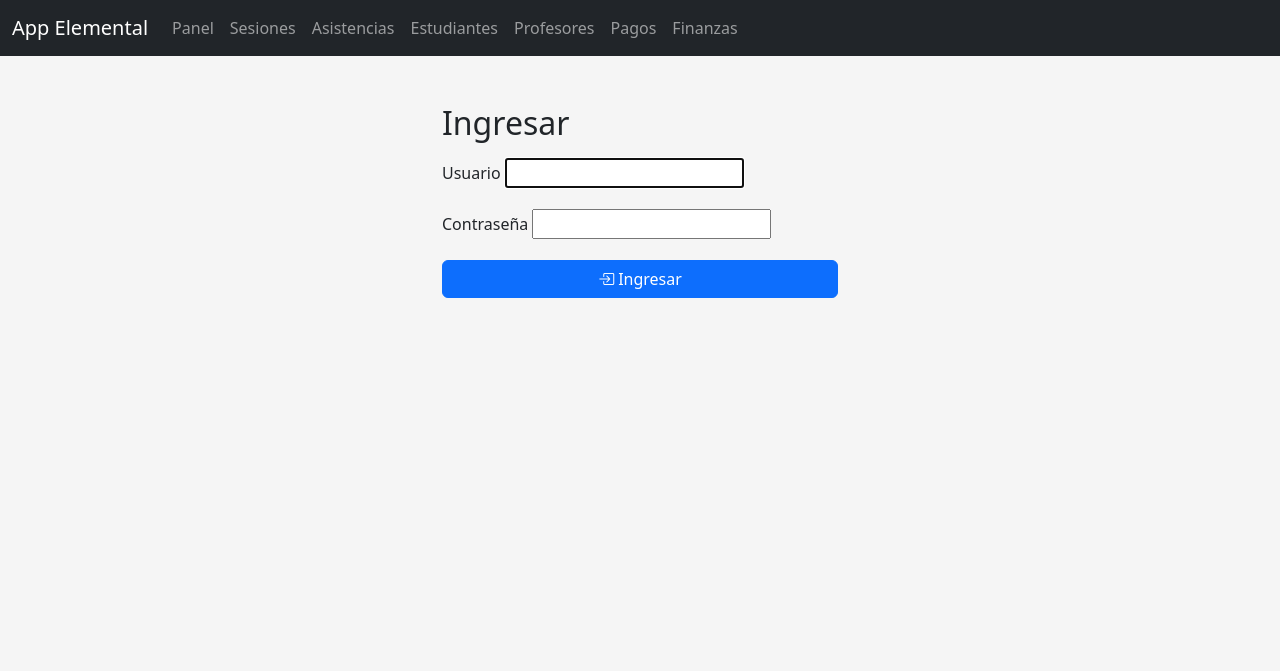
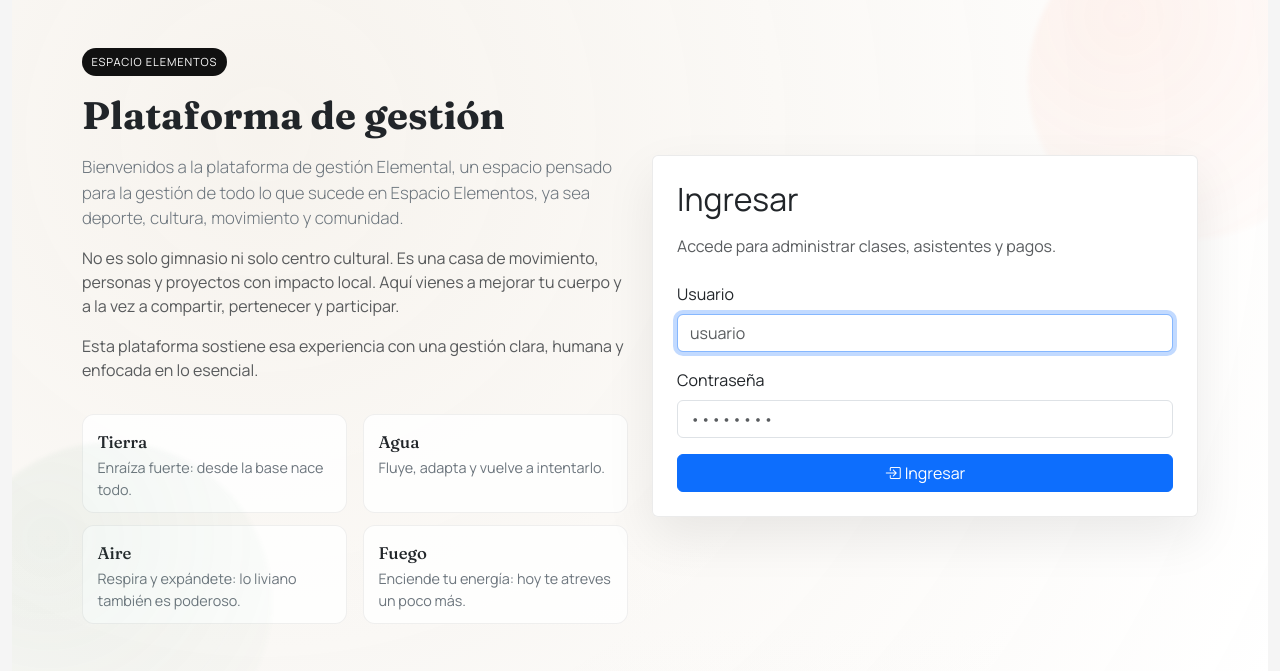
Before and after one commit to alvaroavx/avx-django-plataformaelemental, a Django app: page /accounts/login/ in a window 1280 px wide. Shown: the top 671 px of the page. Run offline with Django 5.2, Linux system fonts and the light colour scheme.

Commit message:
feat: se agrega vista para el login

```diff
--- a/plataformaelemental/urls.py
+++ b/plataformaelemental/urls.py
@@ -20,6 +20,8 @@ from django.conf import settings
 from django.conf.urls.static import static
 from django.urls import include, path
 from django.views.generic import RedirectView
+
+from webapp.forms import CustomLoginForm
 from django.utils.translation import gettext_lazy as _
 
 admin.site.site_header = _("Administración Plataforma Elemental")
@@ -29,7 +31,15 @@ admin.site.index_title = _("Gestión de operaciones")
 urlpatterns = [
     path("", RedirectView.as_view(url="/app/", permanent=False)),
     path("admin/", admin.site.urls),
-    path("accounts/login/", auth_views.LoginView.as_view(), name="login"),
+    path(
+        "accounts/login/",
+        auth_views.LoginView.as_view(
+            extra_context={"hide_nav": True},
+            authentication_form=CustomLoginForm,
+            template_name="registration/login.html",
+        ),
+        name="login",
+    ),
     path("api/", include("api.urls")),
 ] + static(settings.MEDIA_URL, document_root=settings.MEDIA_ROOT)
 urlpatterns += [
--- a/webapp/forms.py
+++ b/webapp/forms.py
@@ -1,4 +1,5 @@
 from django import forms
+from django.contrib.auth.forms import AuthenticationForm
 from django.utils import timezone
 
 from academia.models import Disciplina, SesionClase
@@ -75,3 +76,14 @@ class PagoRapidoForm(forms.ModelForm):
     def clean_fecha_pago(self):
         fecha = self.cleaned_data.get("fecha_pago")
         return fecha or timezone.localdate()
+
+
+class CustomLoginForm(AuthenticationForm):
+    def __init__(self, *args, **kwargs):
+        super().__init__(*args, **kwargs)
+        self.fields["username"].widget.attrs.update(
+            {"class": "form-control", "placeholder": "usuario"}
+        )
+        self.fields["password"].widget.attrs.update(
+            {"class": "form-control", "placeholder": "••••••••"}
+        )
--- a/webapp/templates/registration/login.html
+++ b/webapp/templates/registration/login.html
@@ -1,8 +1,137 @@
 {% extends "webapp/base_app.html" %}
 {% block title %}Ingresar{% endblock %}
+{% block extra_head %}
+<style>
+  @import url('https://fonts.googleapis.com/css2?family=Fraunces:wght@300;500;700&family=Manrope:wght@300;400;600;700&display=swap');
+  .login-hero {
+    background:
+      radial-gradient(circle at 20% 20%, rgba(246, 242, 236, 0.9), rgba(255, 255, 255, 0.95)),
+      linear-gradient(180deg, rgba(255, 255, 255, 0.95), rgba(248, 248, 248, 0.85));
+    position: relative;
+    overflow: hidden;
+  }
+  .login-hero::before,
+  .login-hero::after {
+    content: "";
+    position: absolute;
+    width: 320px;
+    height: 320px;
+    border-radius: 50%;
+    opacity: 0.12;
+    filter: blur(2px);
+  }
+  .login-hero::before {
+    top: -80px;
+    right: -80px;
+    background: radial-gradient(circle at 30% 30%, rgba(255, 120, 80, 0.6), rgba(255, 120, 80, 0.05));
+  }
+  .login-hero::after {
+    bottom: -90px;
+    left: -60px;
+    background: radial-gradient(circle at 30% 30%, rgba(90, 150, 120, 0.6), rgba(90, 150, 120, 0.05));
+  }
+  .login-card {
+    border: 1px solid rgba(0,0,0,0.08);
+    box-shadow: 0 20px 50px rgba(0,0,0,0.08);
+    background: rgba(255, 255, 255, 0.96);
+  }
+  .login-badge {
+    background: #111;
+    color: #fff;
+    letter-spacing: 0.08em;
+    text-transform: uppercase;
+    font-size: 0.7rem;
+    padding: 0.35rem 0.6rem;
+    border-radius: 999px;
+    display: inline-block;
+    font-family: "Manrope", sans-serif;
+  }
+  .login-title {
+    font-size: clamp(2rem, 3vw, 2.75rem);
+    font-weight: 700;
+    font-family: "Fraunces", serif;
+  }
+  .login-subtitle {
+    font-size: 1.05rem;
+    color: #6c757d;
+    font-family: "Manrope", sans-serif;
+  }
+  .login-body {
+    font-family: "Manrope", sans-serif;
+  }
+  .element-grid {
+    display: grid;
+    grid-template-columns: repeat(2, minmax(0, 1fr));
+    gap: 0.75rem 1rem;
+    margin-top: 2rem;
+  }
+  .element-card {
+    border: 1px solid rgba(0,0,0,0.06);
+    border-radius: 12px;
+    padding: 0.75rem 0.9rem;
+    background: rgba(255, 255, 255, 0.8);
+  }
+  .element-tag {
+    font-size: 0.7rem;
+    text-transform: uppercase;
+    letter-spacing: 0.08em;
+    font-weight: 600;
+    color: #6c757d;
+  }
+  .element-name {
+    font-family: "Fraunces", serif;
+    font-size: 1.05rem;
+    margin: 0.2rem 0 0.1rem;
+  }
+  .element-desc {
+    font-size: 0.9rem;
+    color: #6c757d;
+    margin: 0;
+  }
+</style>
+{% endblock %}
 {% block content %}
-<div class="container py-5" style="max-width: 420px;">
+<div class="login-hero py-5 login-body">
+  <div class="container">
+    <div class="row g-4 align-items-center">
+      <div class="col-lg-6">
+        <span class="login-badge">Espacio Elementos</span>
+        <h1 class="login-title mt-3 mb-3">Plataforma de gestión</h1>
+        <p class="lead login-subtitle">
+          Bienvenidos a la plataforma de gestión Elemental, un espacio pensado para la gestión de todo lo
+          que sucede en Espacio Elementos, ya sea deporte, cultura, movimiento y comunidad.
+        </p>
+        <p class="text-muted">
+          No es solo gimnasio ni solo centro cultural. Es una casa de movimiento, personas y
+          proyectos con impacto local. Aquí vienes a mejorar tu cuerpo y a la vez a compartir,
+          pertenecer y participar.
+        </p>
+        <p class="text-muted mb-0">
+          Esta plataforma sostiene esa experiencia con una gestión clara, humana y enfocada en lo esencial.
+        </p>
+        <div class="element-grid">
+          <div class="element-card">
+            <div class="element-name">Tierra</div>
+            <p class="element-desc">Enraíza fuerte: desde la base nace todo.</p>
+          </div>
+          <div class="element-card">
+            <div class="element-name">Agua</div>
+            <p class="element-desc">Fluye, adapta y vuelve a intentarlo.</p>
+          </div>
+          <div class="element-card">
+            <div class="element-name">Aire</div>
+            <p class="element-desc">Respira y expándete: lo liviano también es poderoso.</p>
+          </div>
+          <div class="element-card">
+            <div class="element-name">Fuego</div>
+            <p class="element-desc">Enciende tu energía: hoy te atreves un poco más.</p>
+          </div>
+        </div>
+      </div>
+      <div class="col-lg-6">
+        <div class="card login-card p-4">
           <h2 class="mb-3">Ingresar</h2>
+          <p class="text-muted mb-4">Accede para administrar clases, asistentes y pagos.</p>
           <form method="post">
             {% csrf_token %}
             {{ form.non_field_errors }}
@@ -19,4 +148,8 @@
             </button>
           </form>
         </div>
+      </div>
+    </div>
+  </div>
+</div>
 {% endblock %}
--- a/webapp/templates/webapp/base_app.html
+++ b/webapp/templates/webapp/base_app.html
@@ -15,6 +15,7 @@
     {% block extra_head %}{% endblock %}
   </head>
   <body>
+    {% if request.user.is_authenticated and not hide_nav %}
     <nav class="navbar navbar-expand-lg navbar-dark bg-dark">
       <div class="container-fluid">
         <a class="navbar-brand" href="{% url 'webapp:dashboard' %}">App Elemental</a>
@@ -37,6 +38,7 @@
         </div>
       </div>
     </nav>
+    {% endif %}
     <div class="container-fluid">
       {% if messages %}
         <div class="mt-3">
```
Also changed, not shown: plataformaelemental/db.sqlite3, static/plataformaelemental/img/logo-espacio-elementos.png (added). Lines whose indentation alone changed are shown as unchanged.
